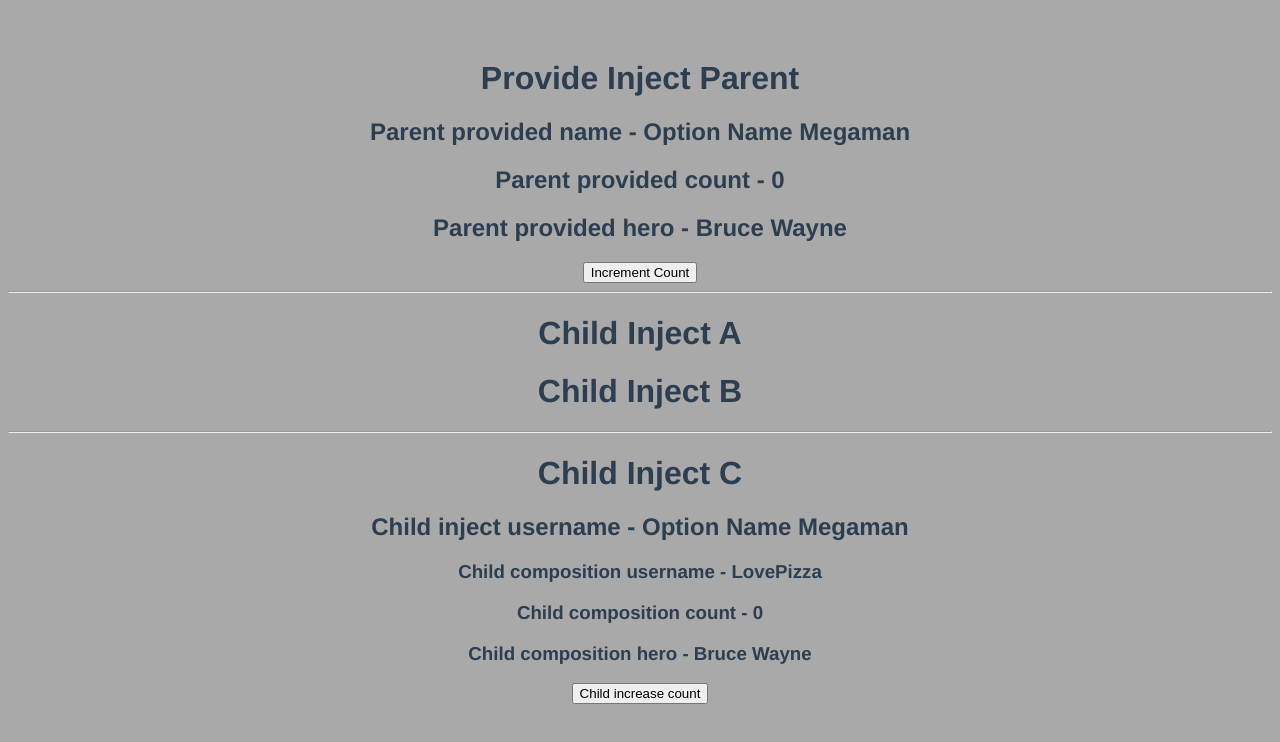
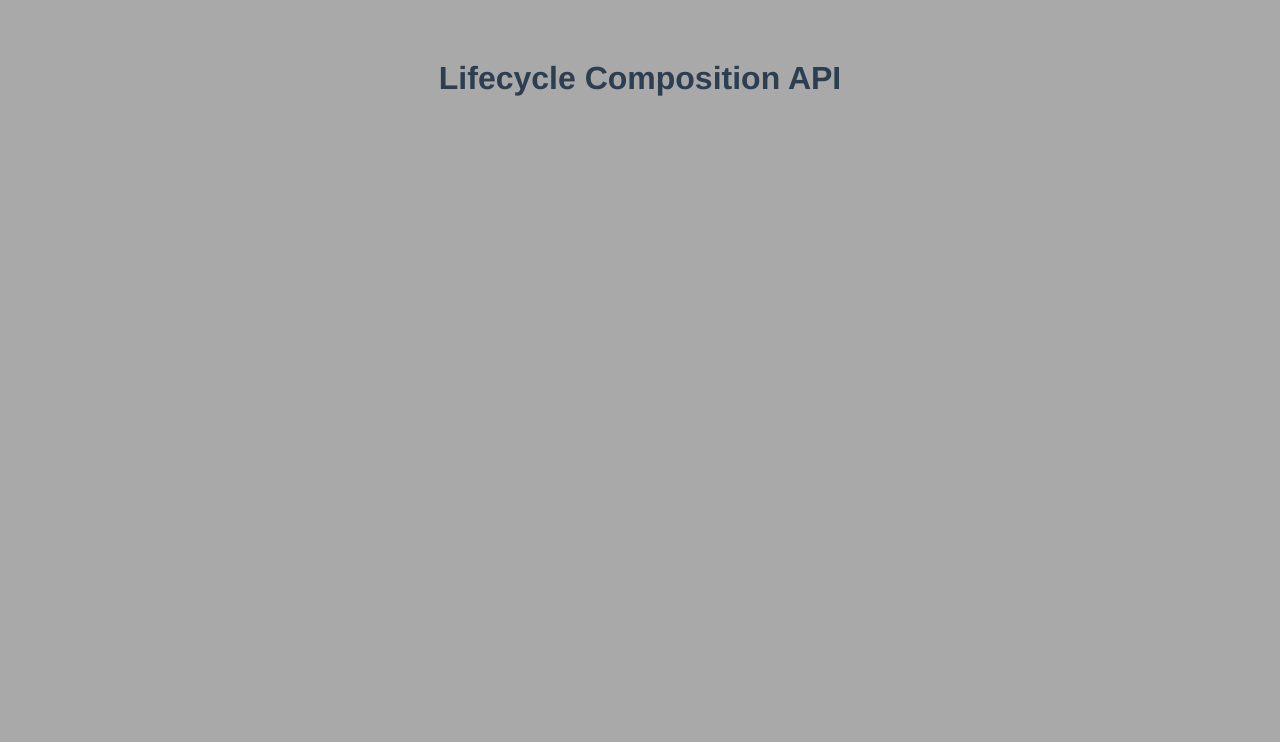
Before and after one commit to Dong-Yi-Xia/learning_vue3, a Vue app: page / in a window 1280 px wide. Shown: the top 742 px of the page. Built offline with nearby package versions, Linux system fonts and the light colour scheme.

Commit message:
lifecycle

```diff
--- a/src/App.vue
+++ b/src/App.vue
@@ -26,7 +26,8 @@
     <!-- <VModelC /> -->
     <!-- <ComputedC /> -->
     <!-- <WatcherC /> -->
-    <ProvideInjectC />
+    <!-- <ProvideInjectC /> -->
+    <LifeCycleC />
   </div>
 </template>
 
@@ -58,6 +59,7 @@
 // import ComputedC from './composition-api/ComputedC.vue';
 // import WatcherC from './composition-api/WatcherC.vue';
 import ProvideInjectC from './composition-api/ProvideInjectC.vue';
+import LifeCycleC from './composition-api/LifeCycleC.vue';
 
 export default {
   name: 'App',
@@ -88,7 +90,8 @@ export default {
     // VModelC,
     // ComputedC,
     // WatcherC,
-    ProvideInjectC,
+    // ProvideInjectC,
+    LifeCycleC,
   },
 };
 </script>
--- /dev/null
+++ b/src/composition-api/LifeCycleC.vue
@@ -0,0 +1,43 @@
+<template>
+  <div>
+    <h1>Lifecycle Composition API</h1>
+
+  </div>
+</template>
+
+<script>
+import {
+  onBeforeMount,
+  onMounted,
+  onBeforeUpdate,
+  onUpdated,
+  onBeforeUnmount,
+  onUnmounted,
+} from 'vue';
+export default {
+  name: 'LifeCycleC',
+
+  setup() {
+    onBeforeMount(() => {
+      console.log('Parent beforeMount()()');
+    });
+    onMounted(() => {
+      console.log('Parent mounted()');
+    });
+    onBeforeUpdate(() => {
+      console.log('Parent beforeUpdate()');
+    });
+    onUpdated(() => {
+      console.log('Parent updated()');
+    });
+    onBeforeUnmount(() => {
+      console.log('Parent beforeUnmount()');
+    });
+    onUnmounted(() => {
+      console.log('Parent unmounted()');
+    });
+  },
+};
+</script>
+
+<style scoped></style>
```
Also changed, not shown: src/composition-api/LifeCycle.png (added), src/composition-api/TemplateRefC.vue (added).
